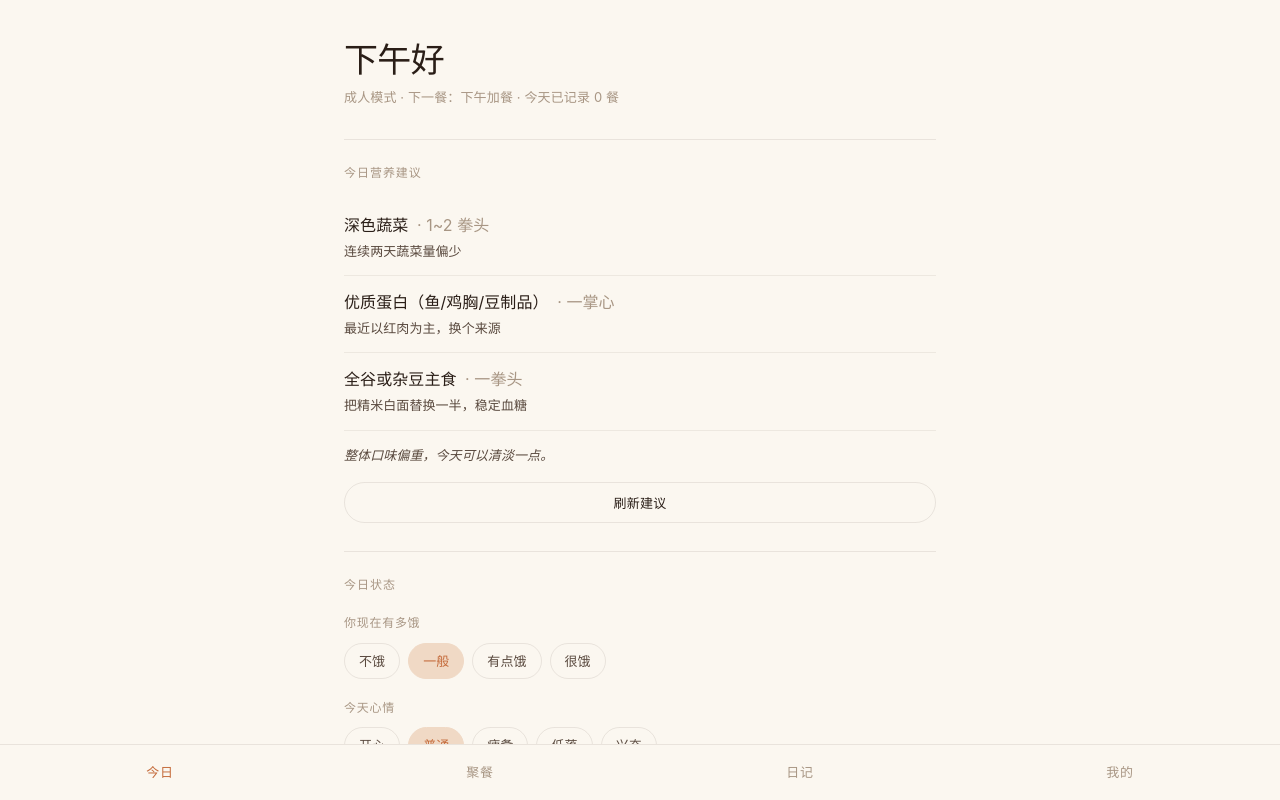
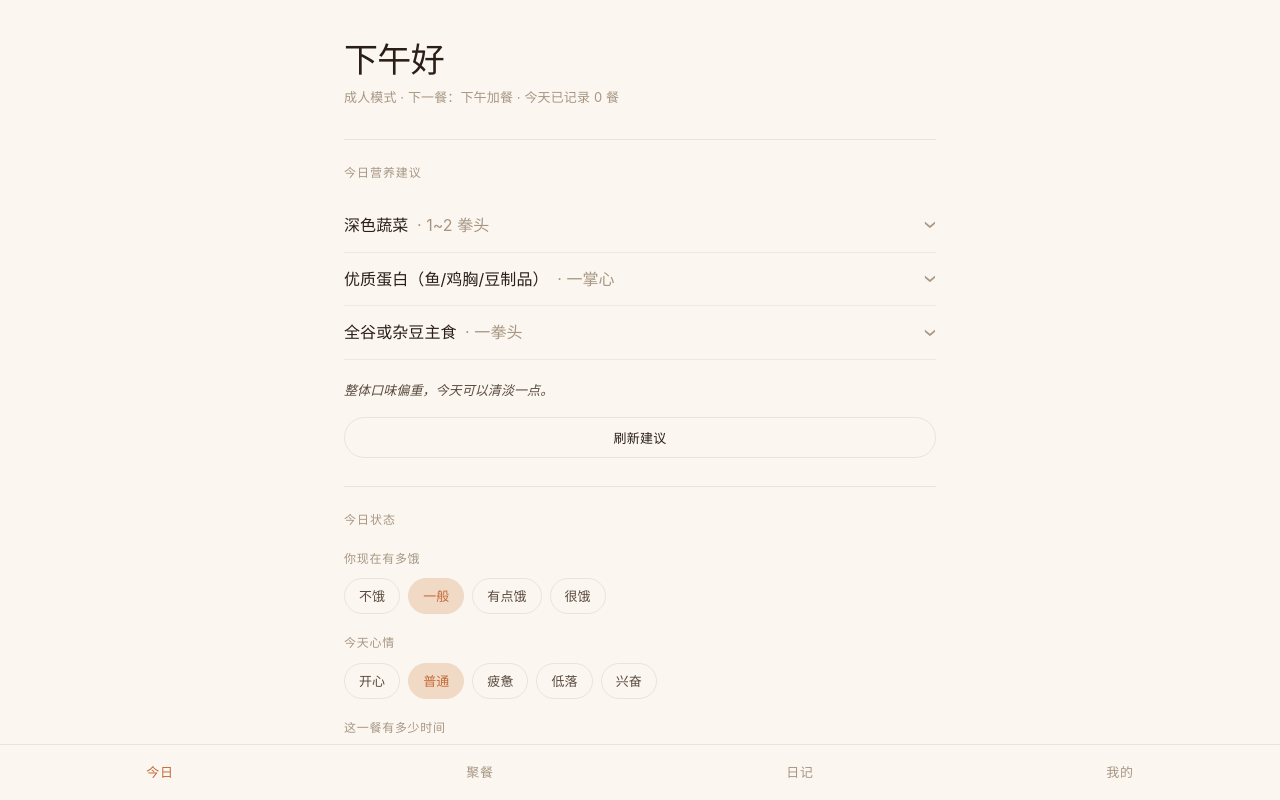
Before and after one commit to XF855/meal-agent-web, a Vue app in the folder web/: page /#/onboarding/brand in a window 1280 px wide. Both pictures are taken after a click on the button "先体验一下". Shown: the top 800 px of the page. Built offline with nearby package versions, Linux system fonts and the light colour scheme; no server answers.

Commit message:
smooth transitions: nutrition accordion + inter-page fade/slide

```diff
--- a/web/src/App.vue
+++ b/web/src/App.vue
@@ -1,22 +1,71 @@
 <template>
   <div class="app">
-    <router-view class="page" v-slot="{ Component }">
-      <component :is="Component" />
+    <router-view v-slot="{ Component, route }">
+      <transition :name="transitionName" mode="out-in">
+        <component :is="Component" :key="route.fullPath" class="page"/>
+      </transition>
     </router-view>
     <TabBar v-if="showTab" />
   </div>
 </template>
 
 <script setup>
-import { computed } from 'vue'
+import { computed, ref, watch } from 'vue'
 import { useRoute } from 'vue-router'
 import TabBar from './components/TabBar.vue'
 
 const route = useRoute()
 const showTab = computed(() => !!route.meta?.tab)
+
+// 一级 Tab 之间使用横向切换感（fade + 微位移）；进入详情页略微上浮
+const TAB_PATHS = ['/today', '/party', '/diary', '/mine']
+const transitionName = ref('page-fade')
+
+watch(() => route.path, (to, from) => {
+  if (!from) { transitionName.value = 'page-fade'; return }
+  const toTab = TAB_PATHS.indexOf(to)
+  const fromTab = TAB_PATHS.indexOf(from)
+  // 都是 Tab 就横向；否则默认淡入
+  if (toTab >= 0 && fromTab >= 0) {
+    transitionName.value = toTab > fromTab ? 'page-slide-l' : 'page-slide-r'
+  } else {
+    transitionName.value = 'page-fade'
+  }
+})
 </script>
 
 <style>
-.app { min-height: 100vh; padding-bottom: 120px; background: #fbf7f0; }
-.page { padding: 40px 24px 32px; box-sizing: border-box; max-width: 640px; margin: 0 auto; }
+.app {
+  min-height: 100vh;
+  padding-bottom: 120px;
+  background: #fbf7f0;
+  overflow-x: hidden;
+}
+.page {
+  padding: 40px 24px 32px;
+  box-sizing: border-box;
+  max-width: 640px;
+  margin: 0 auto;
+}
+
+/* —— 页面过渡 —— */
+/* 淡入淡出 + 轻微上浮 */
+.page-fade-enter-active,
+.page-fade-leave-active {
+  transition: opacity 240ms ease, transform 260ms cubic-bezier(0.22, 1, 0.36, 1);
+}
+.page-fade-enter-from { opacity: 0; transform: translateY(6px); }
+.page-fade-leave-to   { opacity: 0; transform: translateY(-4px); }
+
+/* Tab 之间横向切换：目标 index 更大 → 从右滑入 */
+.page-slide-l-enter-active,
+.page-slide-l-leave-active,
+.page-slide-r-enter-active,
+.page-slide-r-leave-active {
+  transition: opacity 260ms ease, transform 300ms cubic-bezier(0.22, 1, 0.36, 1);
+}
+.page-slide-l-enter-from { opacity: 0; transform: translateX(24px); }
+.page-slide-l-leave-to   { opacity: 0; transform: translateX(-24px); }
+.page-slide-r-enter-from { opacity: 0; transform: translateX(-24px); }
+.page-slide-r-leave-to   { opacity: 0; transform: translateX(24px); }
 </style>
--- a/web/src/views/Today.vue
+++ b/web/src/views/Today.vue
@@ -10,9 +10,31 @@
       <div class="q-title">今日营养建议</div>
       <div v-if="nutritionLoading" class="subtitle">正在结合你最近几天的饮食生成建议…</div>
       <div v-else-if="nutrition && nutrition.items && nutrition.items.length">
-        <div v-for="n in nutrition.items" :key="n.name" class="nutri-row">
-          <div class="nutri-name">{{ n.name }} <span class="nutri-portion">· {{ n.portion }}</span></div>
-          <div class="nutri-why">{{ n.why }}</div>
+        <div
+          v-for="(n, idx) in nutrition.items"
+          :key="n.name"
+          class="nutri-row"
+          :class="{ open: expanded === idx }"
+          @click="toggleExpand(idx)"
+        >
+          <div class="nutri-head">
+            <div class="nutri-name">
+              {{ n.name }} <span class="nutri-portion">· {{ n.portion }}</span>
+            </div>
+            <span class="chev" :class="{ up: expanded === idx }">›</span>
+          </div>
+          <transition
+            name="accordion"
+            @before-enter="beforeEnter"
+            @enter="enter"
+            @after-enter="afterEnter"
+            @before-leave="beforeLeave"
+            @leave="leave"
+          >
+            <div v-if="expanded === idx" class="nutri-detail">
+              <div class="nutri-why">{{ n.why }}</div>
+            </div>
+          </transition>
         </div>
         <div class="nutri-summary" v-if="nutrition.summary">{{ nutrition.summary }}</div>
       </div>
@@ -112,6 +134,50 @@ const capturing = ref(false)
 
 const nutrition = ref(null)
 const nutritionLoading = ref(false)
+const expanded = ref(-1)   // 当前展开的营养项索引；-1 表示全部收起
+
+function toggleExpand(idx) {
+  expanded.value = expanded.value === idx ? -1 : idx
+}
+
+// Vue transition JS hooks：把 auto height 展开动画化
+function beforeEnter(el) {
+  el.style.height = '0'
+  el.style.opacity = '0'
+}
+function enter(el, done) {
+  const target = el.scrollHeight
+  requestAnimationFrame(() => {
+    el.style.transition = 'height 260ms cubic-bezier(0.22, 1, 0.36, 1), opacity 220ms ease'
+    el.style.height = target + 'px'
+    el.style.opacity = '1'
+    el.addEventListener('transitionend', function handler(e) {
+      if (e.propertyName !== 'height') return
+      el.removeEventListener('transitionend', handler)
+      done()
+    })
+  })
+}
+function afterEnter(el) {
+  el.style.height = ''
+  el.style.transition = ''
+}
+function beforeLeave(el) {
+  el.style.height = el.scrollHeight + 'px'
+  el.style.opacity = '1'
+}
+function leave(el, done) {
+  requestAnimationFrame(() => {
+    el.style.transition = 'height 220ms cubic-bezier(0.22, 1, 0.36, 1), opacity 180ms ease'
+    el.style.height = '0'
+    el.style.opacity = '0'
+    el.addEventListener('transitionend', function handler(e) {
+      if (e.propertyName !== 'height') return
+      el.removeEventListener('transitionend', handler)
+      done()
+    })
+  })
+}
 
 const hungerOptions = ['不饿', '一般', '有点饿', '很饿']
 const moodOptions = ['开心', '普通', '疲惫', '低落', '兴奋']
@@ -257,12 +323,39 @@ function compressToDataUrl(file) {
   margin-bottom: 16px;
 }
 
-.nutri-row { padding: 14px 0; border-bottom: 1px solid rgba(74,52,40,0.08); }
+.nutri-row {
+  padding: 14px 0;
+  border-bottom: 1px solid rgba(74,52,40,0.08);
+  cursor: pointer;
+  transition: background 200ms ease;
+}
 .nutri-row:last-of-type { border-bottom: none; }
+.nutri-row:active { background: rgba(74,52,40,0.03); }
+.nutri-head {
+  display: flex; align-items: center; justify-content: space-between;
+  gap: 12px;
+}
 .nutri-name { font-size: 16px; font-weight: 400; color: #2a1e17; }
 .nutri-portion { color: #a89684; font-weight: 400; margin-left: 4px; }
-.nutri-why { color: #5a4a3f; font-size: 13px; margin-top: 4px; line-height: 1.5; }
-.nutri-summary { color: #5a4a3f; font-size: 13px; margin-top: 14px; line-height: 1.6; font-style: italic; }
+.chev {
+  color: #a89684; font-size: 22px; line-height: 1;
+  transform: rotate(90deg);
+  transition: transform 260ms cubic-bezier(0.22, 1, 0.36, 1), color 200ms ease;
+  display: inline-block;
+}
+.chev.up { transform: rotate(-90deg); color: #c46a3a; }
+.nutri-detail {
+  overflow: hidden;
+  will-change: height, opacity;
+}
+.nutri-why {
+  color: #5a4a3f; font-size: 13px;
+  padding-top: 8px; line-height: 1.6;
+}
+.nutri-summary {
+  color: #5a4a3f; font-size: 13px;
+  margin-top: 20px; line-height: 1.6; font-style: italic;
+}
 .btn-ghost.slim { padding: 10px 0; font-size: 13px; margin-top: 16px; }
 
 .grid { display: grid; grid-template-columns: repeat(3, 1fr); gap: 0; }
```
Also changed, not shown: 1 other file (tests, documents, lock files or other folders).
